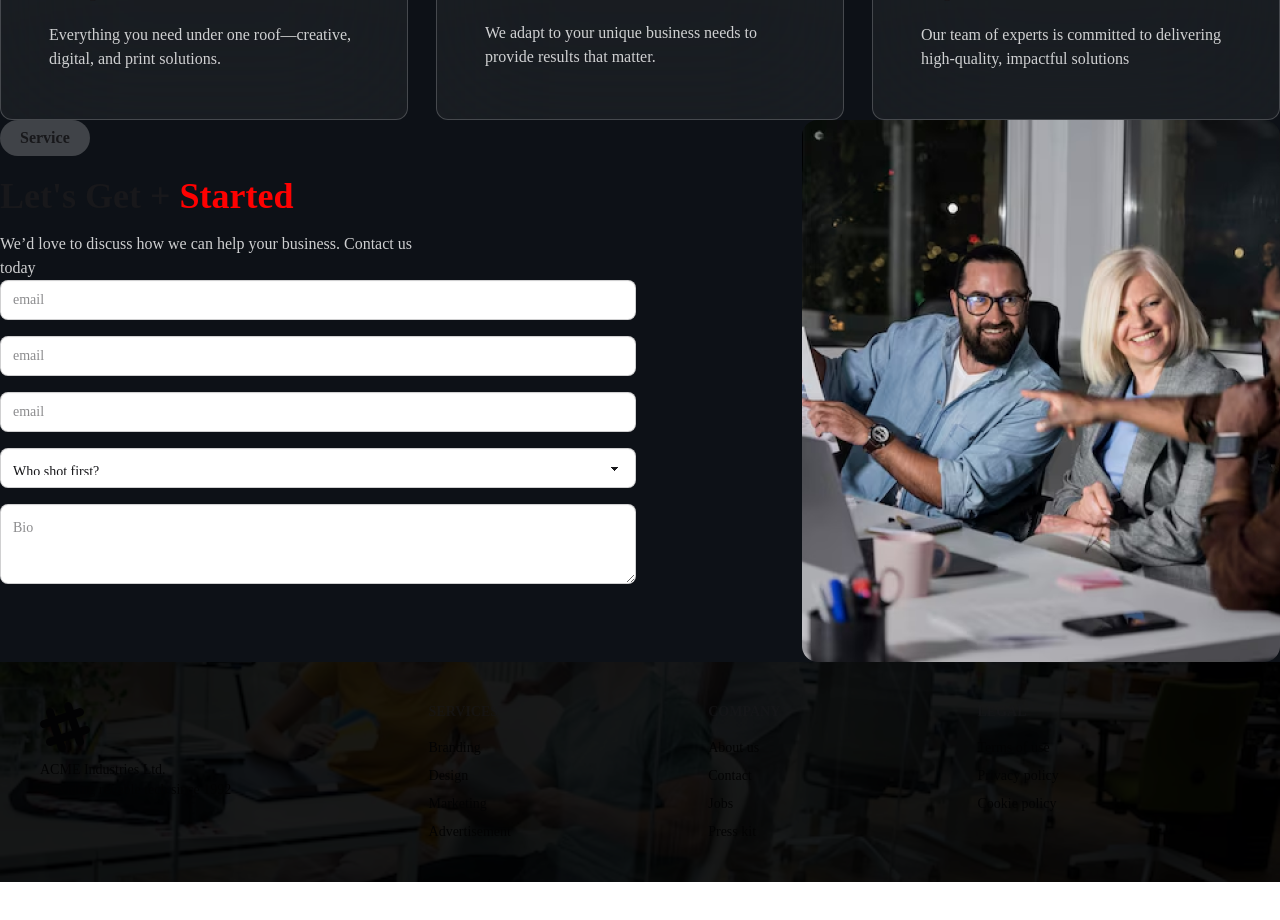
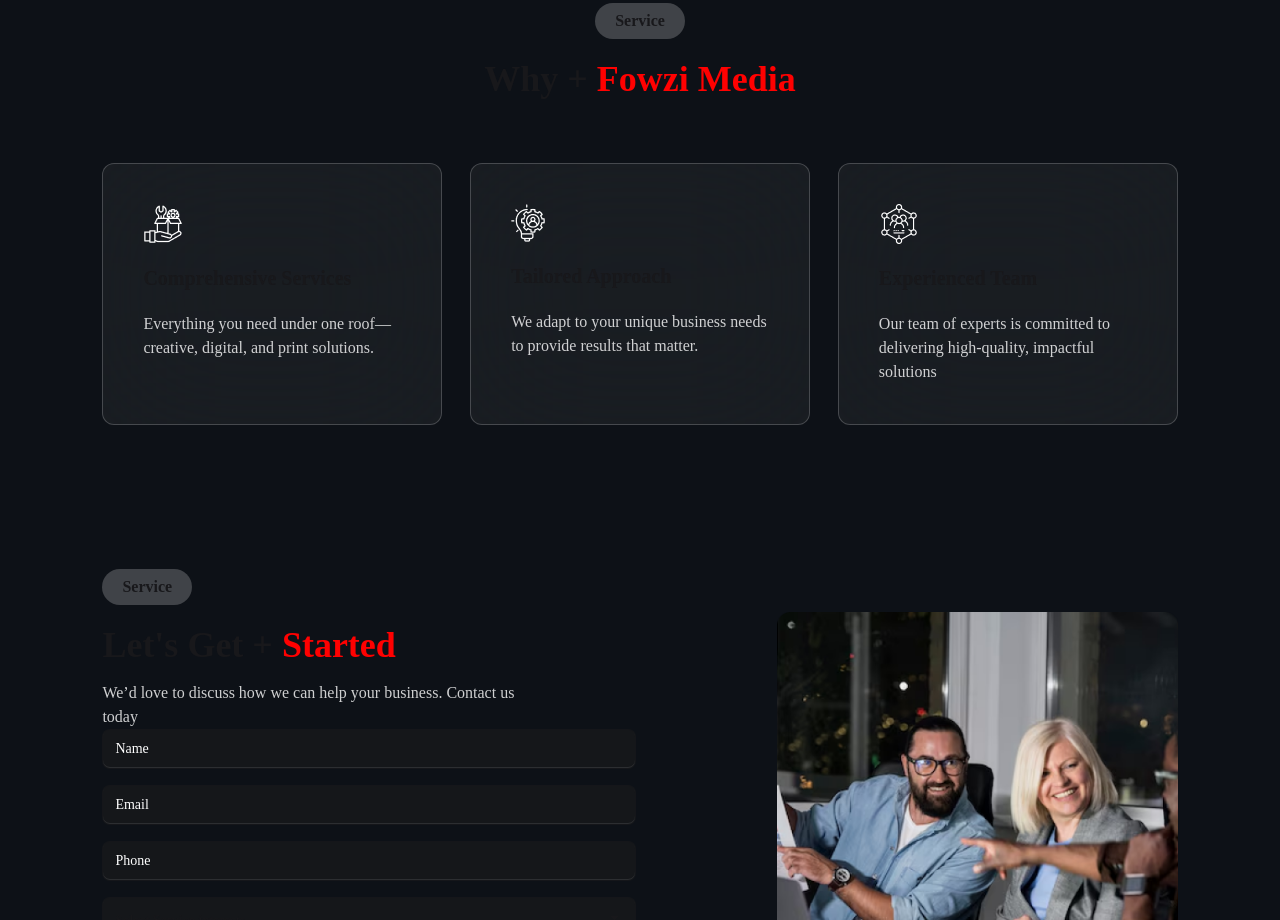
Before and after one commit to rjspyk5/fowzi-media, a React (Vite) app: page / in a window 1280 px wide. Shown: the part 1880-2800 px from the top of the page. Before the commit the page ends 2762 px from the top, so only its background shows below. Built offline with nearby package versions, Linux system fonts and the light colour scheme; a web font is replaced by a local one.

Commit message:
footer section complete

```diff
--- a/src/components/About/About.jsx
+++ b/src/components/About/About.jsx
@@ -6,7 +6,7 @@
 
 export const About = () => {
   return (
-    <div className='flex'>
+    <div className='flex lg:mx-[8%] md:mx-[6%] mx-[3%] mb-36'>
         <div className="w-1/2 flex gap-7">
         <div className="">
             <img src={lookInto} alt="" />
--- a/src/components/Contact/Contact.jsx
+++ b/src/components/Contact/Contact.jsx
@@ -4,7 +4,7 @@
 
 export const Contact = () => {
   return (
-    <div className="flex gap-2">
+    <div className="flex gap-2 lg:mx-[8%] md:mx-[6%] mx-[3%] mb-36">
       <div className="w-1/2">
         <SectionHeading
           first={"Let's Get"}
@@ -15,42 +15,43 @@
         <div className="">
           <form className="space-y-4 *:rounded-lg *:p-3">
             <input
-              type="email"
-              placeholder="email"
-              className="input input-bordered w-full"
+              type="text"
+              placeholder="Name"
+              className="input input-bordered w-full bg-[#1E1E1E80] placeholder:text-white"
               required
             />
             <br />
             <input
               type="email"
-              placeholder="email"
-              className="input input-bordered w-full"
+              placeholder="Email"
+            className="input input-bordered w-full bg-[#1E1E1E80] placeholder:text-white"
               required
             />
             <br />
             <input
-              type="email"
-              placeholder="email"
-              className="input input-bordered w-full"
+              type="text"
+              placeholder="Phone"
+              className="input input-bordered w-full bg-[#1E1E1E80] placeholder:text-white"
               required
             />
             <br />
-            <select className="select select-bordered w-full">
+            <select className="select select-bordered w-full bg-[#1E1E1E80] placeholder:text-whit">
               <option disabled selected>
-                Who shot first?
+               Select Service interests
               </option>
-              <option>Han Solo</option>
-              <option>Greedo</option>
+              <option>test</option>
+              <option>test</option>
             </select>
             <textarea
-              className="textarea textarea-bordered w-full"
+              className="textarea textarea-bordered  w-full bg-[#1E1E1E80] placeholder:text-whit"
               placeholder="Bio"
             ></textarea>
+            <input className="cursor-pointer mt-4 font-bold text-lg rounded-lg !px-[30px] !py-[8px] bg-primary-1" type="submit" value="Submit" />
           </form>
         </div>
       </div>
       <div className="w-1/2 flex justify-end items-center">
-      <img src={nannku} alt="" />
+      <img className="w-[75%]" src={nannku} alt="" />
       </div>
     </div>
   );
--- a/src/components/Features/Features.jsx
+++ b/src/components/Features/Features.jsx
@@ -6,7 +6,7 @@
 
 export const Features = () => {
   return (
-    <div className="lg:mx-[8%] md:mx-[6%] mx-[3%] space-y-5">
+    <div className="lg:mx-[8%] md:mx-[6%] mx-[3%] space-y-5 my-36">
       <div className="flex justify-between rounded-2xl p-6  border-[1px] bg-[#FFFFFF0D] backdrop-blur-3xl border-[#FFFFFF0D]">
         <div className="w-1/2 flex flex-col items-center justify-center">
           <div className="max-w-md ">
--- a/src/components/WhyUs/Card/Card.jsx
+++ b/src/components/WhyUs/Card/Card.jsx
@@ -2,7 +2,7 @@
 
 export const Card = ({ icon, title, subtitle }) => {
   return (
-    <div className="border p-12 space-y-5 border-[#FFFFFF33] rounded-xl bg-[#FFFFFF0D] backdrop-blur-3xl">
+    <div className="border p-10 space-y-5 border-[#FFFFFF33] rounded-xl bg-[#FFFFFF0D] backdrop-blur-3xl">
       <img src={icon} alt="" />
 
       <h6 className="font-bold text-xl">{title}</h6>
--- a/src/components/WhyUs/WhyUs.jsx
+++ b/src/components/WhyUs/WhyUs.jsx
@@ -7,14 +7,14 @@
 
 export const WhyUs = () => {
   return (
-    <div>
+    <div className="lg:mx-[8%] md:mx-[6%] mx-[3%] mb-36">
       <SectionHeading
         first={"Why"}
         second={"Fowzi Media"}
         button="Service"
         className={" w-full flex justify-center flex-col items-center"}
       />
-      <div className="grid grid-cols-1 md:grid-cols-3 gap-7">
+      <div className="grid grid-cols-1 md:grid-cols-3 gap-7 mt-12">
 
         <Card
           title="Comprehensive Services"
--- a/src/components/shared/Footer/Footer.jsx
+++ b/src/components/shared/Footer/Footer.jsx
@@ -1,49 +1,50 @@
-import bg from '../../../assets/images/footerr.png'
+import bg from "../../../assets/images/footerr.png";
+import logo from "../../../assets/logo/logo.png";
 
 export const Footer = () => {
   return (
-    <footer style={{
+    <div
+      style={{
         backgroundImage: `url(${bg})`,
-    }}  className="footer bg-no-repeat relative bg-cover bg-center sm:footer-horizontal bg-base-200 text-base-content p-10">
-      <div className='absolute w-full h-full bg-[#000000E5]'></div>
-    <aside>
-      <svg
-        width="50"
-        height="50"
-        viewBox="0 0 24 24"
-        xmlns="http://www.w3.org/2000/svg"
-        fillRule="evenodd"
-        clipRule="evenodd"
-        className="fill-current">
-        <path
-          d="M22.672 15.226l-2.432.811.841 2.515c.33 1.019-.209 2.127-1.23 2.456-1.15.325-2.148-.321-2.463-1.226l-.84-2.518-5.013 1.677.84 2.517c.391 1.203-.434 2.542-1.831 2.542-.88 0-1.601-.564-1.86-1.314l-.842-2.516-2.431.809c-1.135.328-2.145-.317-2.463-1.229-.329-1.018.211-2.127 1.231-2.456l2.432-.809-1.621-4.823-2.432.808c-1.355.384-2.558-.59-2.558-1.839 0-.817.509-1.582 1.327-1.846l2.433-.809-.842-2.515c-.33-1.02.211-2.129 1.232-2.458 1.02-.329 2.13.209 2.461 1.229l.842 2.515 5.011-1.677-.839-2.517c-.403-1.238.484-2.553 1.843-2.553.819 0 1.585.509 1.85 1.326l.841 2.517 2.431-.81c1.02-.33 2.131.211 2.461 1.229.332 1.018-.21 2.126-1.23 2.456l-2.433.809 1.622 4.823 2.433-.809c1.242-.401 2.557.484 2.557 1.838 0 .819-.51 1.583-1.328 1.847m-8.992-6.428l-5.01 1.675 1.619 4.828 5.011-1.674-1.62-4.829z"></path>
-      </svg>
-      <p>
+      }}
+      className="bg-no-repeat relative bg-cover object-cover bg-center  py-16 lg:px-[8%] md:px-[6%] px-[3%]"
+    >
+      <div className="absolute w-full h-full inset-0 bg-black opacity-90"></div>
+      <footer className="footer  sm:footer-horizontal">
+        <aside className="relative z-50">
+          <img src={logo} alt="" />
+          <p className="text-white">
             ACME Industries Ltd.
             <br />
             Providing reliable tech since 1992
           </p>
         </aside>
-    <nav>
-      <h6 className="footer-title">Services</h6>
-      <a className="link link-hover">Branding</a>
-      <a className="link link-hover">Design</a>
-      <a className="link link-hover">Marketing</a>
-      <a className="link link-hover">Advertisement</a>
+        <nav className="relative z-50">
+          <h6 className="text-xl font-bold text-white">Information</h6>
+          <a className="link link-hover text-white">Home</a>
+          <a className="link link-hover text-white">Service</a>
+          <a className="link link-hover text-white">Portfolio</a>
+          <a className="link link-hover text-white">Blogs</a>
         </nav>
-    <nav>
-      <h6 className="footer-title">Company</h6>
-      <a className="link link-hover">About us</a>
-      <a className="link link-hover">Contact</a>
-      <a className="link link-hover">Jobs</a>
-      <a className="link link-hover">Press kit</a>
+        <nav className="relative z-50">
+          <h6 className="text-xl font-bold text-white">Quick Links</h6>
+          <a className="link link-hover text-white">About us</a>
+          <a className="link link-hover text-white">Contact</a>
+          <a className="link link-hover text-white">Jobs</a>
+          <a className="link link-hover text-white">Press kit</a>
         </nav>
-    <nav>
-      <h6 className="footer-title">Legal</h6>
-      <a className="link link-hover">Terms of use</a>
-      <a className="link link-hover">Privacy policy</a>
-      <a className="link link-hover">Cookie policy</a>
+        <nav className="relative z-50">
+          <h6 className="text-xl font-bold text-white">Legal</h6>
+          <a className="link link-hover text-white">Terms of use</a>
+          <a className="link link-hover text-white">Privacy policy</a>
+          <a className="link link-hover text-white">Cookie policy</a>
         </nav>
       </footer>
+
+
+
+        <div className="text-center border-t border-[#FFFFFF80] mt-16 pt-10 text-white relative z-50 "> © {new Date().getFullYear()} - All right reserved by Rakibul</div>
+
+    </div>
   );
 };
```
Lines whose indentation alone changed are shown as unchanged.
